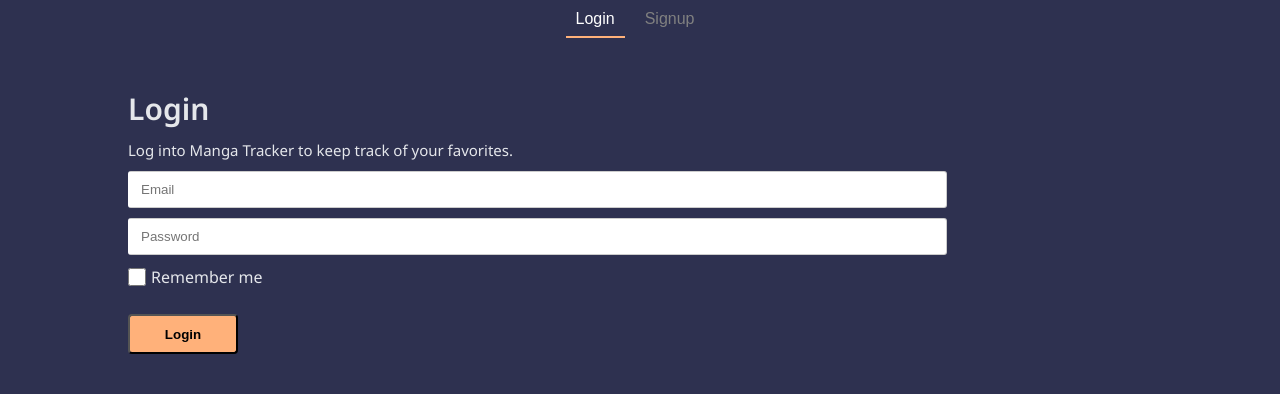
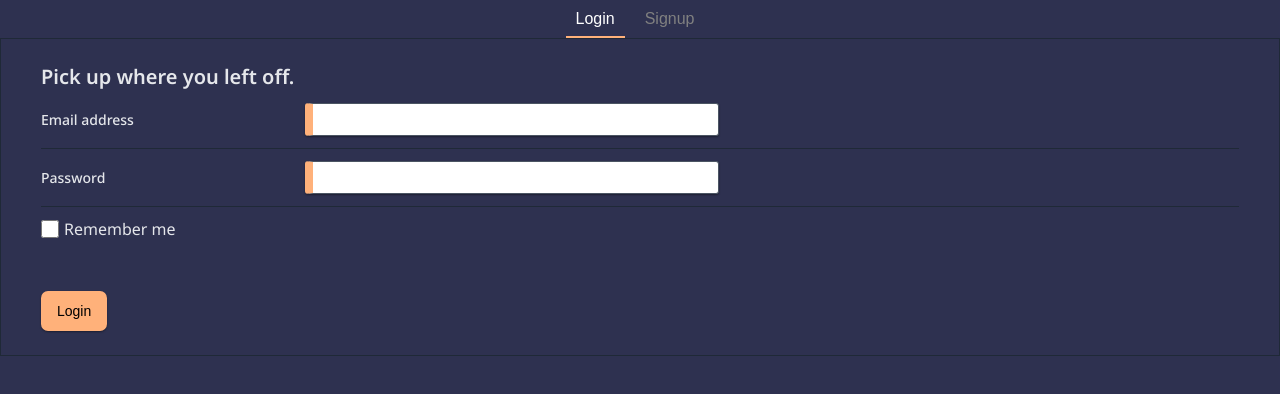
Before and after one commit to anthonyarinze/manga-pulse, a React (Vite) app: page /auth in a window 1280 px wide. Shown: the top 394 px of the page. Built offline with nearby package versions, Linux system fonts and the light colour scheme; no server answers.

Commit message:
Fixed Login Auth Bug (Auto Redirects)

```diff
--- a/src/App.jsx
+++ b/src/App.jsx
@@ -10,6 +10,7 @@ import { QueryClient, QueryClientProvider } from "react-query";
 import Title from "./pages/Title";
 import Auth from "./pages/Auth";
 import { Toaster } from "react-hot-toast";
+import ProtectedRoute from "./ui/ProtectedRoute";
 
 const queryClient = new QueryClient({
   defaultOptions: {
@@ -26,7 +27,13 @@ const App = () => {
       <BrowserRouter>
         <Routes>
           {/* Public Routes */}
-          <Route element={<AppLayout />}>
+          <Route
+            element={
+              <ProtectedRoute>
+                <AppLayout />
+              </ProtectedRoute>
+            }
+          >
             <Route index element={<Navigate replace to="/dashboard" />} />
             <Route path="dashboard" element={<Dashoard />} />
             <Route path="library" element={<Library />} />
--- /dev/null
+++ b/src/hooks/useLogin.jsx
@@ -0,0 +1,21 @@
+import { useMutation, useQueryClient } from "react-query";
+import { useNavigate } from "react-router-dom";
+import { loginUser } from "../services/auth/loginUser";
+import toast from "react-hot-toast";
+
+export function useLogin() {
+  const queryClient = useQueryClient();
+  const navigate = useNavigate();
+  const { mutate: login, isLoading } = useMutation({
+    mutationFn: ({ email, password }) => loginUser({ email, password }),
+    onSuccess: (user) => {
+      navigate("/dashboard", { replace: true });
+      queryClient.setQueryData(["user"], user.user);
+    },
+    onError: () => {
+      toast.error("Provided email/password is incorrect.");
+    },
+  });
+
+  return { login, isLoading };
+}
--- /dev/null
+++ b/src/hooks/useUser.jsx
@@ -0,0 +1,11 @@
+import { useQuery } from "react-query";
+import { getCurrentUser } from "../services/auth/getCurrentUser";
+
+export function useUser() {
+  const { isLoading, data: user } = useQuery({
+    queryKey: ["user"],
+    queryFn: getCurrentUser,
+  });
+
+  return { isLoading, user, isAuthenticated: user?.role === "authenticated" };
+}
--- a/src/pages/Login.jsx
+++ b/src/pages/Login.jsx
@@ -1,56 +1,74 @@
+import Form from "../ui/Form";
+import CheckBox from "../ui/CheckBox";
+import SpinnerMini from "../ui/SpinnerMini";
+import FormRow from "../ui/FormRow";
+import Input from "../ui/Input";
+import Button from "../ui/Button";
+import Heading from "../ui/Heading";
 import styled from "styled-components";
-import Heading from "../ui/Heading";
-import { EmailInput, PasswordInput } from "../ui/AuthInputFields";
-import CheckBox from "../ui/CheckBox";
+import { useLogin } from "../hooks/useLogin";
+import { useState } from "react";
 
-const StyledBackground = styled.section`
-  width: 100%;
-  height: 100%;
+const StyledDiv = styled.div`
   display: flex;
-  margin-top: 5rem;
-  align-items: center;
-  flex-direction: column;
-  justify-content: start;
-  background-color: var(--auth-color);
-`;
-
-const StyledContainer = styled.div`
-  width: 80%;
-  height: 80%;
-`;
-
-const StyledForm = styled.div`
-  display: flex;
-  align-items: start;
-  justify-content: start;
-  flex-direction: column;
-`;
-
-const StyledButton = styled.button`
-  width: 110px;
-  height: 40px;
-  font-weight: 600;
-  margin-top: 25px;
-  border-radius: 4px;
-  background-color: #ffb17a;
+  margin-top: 50px;
+  justify-self: start;
 `;
 
 const Login = () => {
+  const [email, setEmail] = useState("");
+  const [password, setPassword] = useState("");
+  const { login, isLoading } = useLogin();
+
+  function handleSubmit(e) {
+    e.preventDefault();
+    if (!email || !password) return;
+    login(
+      { email, password },
+      {
+        onSettled: () => {
+          setEmail();
+          setPassword();
+        },
+      }
+    );
+  }
+
   return (
-    <StyledBackground>
-      <StyledContainer>
-        <Heading as="h1">Login</Heading>
-        <Heading as="h5">
-          Log into Manga Tracker to keep track of your favorites.
-        </Heading>
-        <StyledForm>
-          <EmailInput />
-          <PasswordInput />
-          <CheckBox />
-        </StyledForm>
-        <StyledButton>Login</StyledButton>
-      </StyledContainer>
-    </StyledBackground>
+    <Form onSubmit={handleSubmit}>
+      <Heading as="h2">Pick up where you left off.</Heading>
+      <FormRow label="Email address" orientation="vertical">
+        <Input
+          type="email"
+          id="email"
+          // This makes this form better for password managers
+          autoComplete="username"
+          value={email}
+          onChange={(e) => setEmail(e.target.value)}
+          disabled={isLoading}
+        />
+      </FormRow>
+      <FormRow label="Password" orientation="vertical">
+        <Input
+          type="password"
+          id="password"
+          autoComplete="current-password"
+          value={password}
+          onChange={(e) => setPassword(e.target.value)}
+          disabled={isLoading}
+        />
+      </FormRow>
+
+      <CheckBox>Remember Me</CheckBox>
+
+      <StyledDiv>
+        <FormRow>
+          <Button disabled={isLoading}>
+            {isLoading ? <SpinnerMini /> : "Login"}
+          </Button>
+        </FormRow>
+      </StyledDiv>
+    </Form>
   );
 };
 
--- a/src/pages/Signup.jsx
+++ b/src/pages/Signup.jsx
@@ -6,6 +6,7 @@ import { useForm } from "react-hook-form";
 import FormRow from "../ui/FormRow";
 import Input from "../ui/Input";
 import Button from "../ui/Button";
+import Heading from "../ui/Heading";
 import styled from "styled-components";
 
 const StyledDiv = styled.div`
@@ -36,6 +37,9 @@ function Signup() {
 
   return (
     <Form onSubmit={handleSubmit(onSubmit)}>
+      <Heading as="h2">
+        Sign up for Manga Tracker to keep track of your favorites.
+      </Heading>
       <FormRow label="Full name" error={errors?.fullName?.message}>
         <Input
           type="text"
--- /dev/null
+++ b/src/services/auth/getCurrentUser.js
@@ -0,0 +1,13 @@
+import supabase from "../../utils/supabase";
+
+export async function getCurrentUser() {
+  const { data: session } = await supabase.auth.getSession();
+
+  if (!session.session) return null;
+
+  const { data, error } = await supabase.auth.getUser();
+
+  if (error) throw new Error(error.message);
+
+  return data.user;
+}
--- /dev/null
+++ b/src/services/auth/loginUser.js
@@ -0,0 +1,12 @@
+import supabase from "../../utils/supabase";
+
+export async function loginUser({ email, password }) {
+  let { data, error } = await supabase.auth.signInWithPassword({
+    email: email,
+    password: password,
+  });
+
+  if (error) throw new Error(error.message);
+
+  return data;
+}
--- a/src/ui/AppLayout.jsx
+++ b/src/ui/AppLayout.jsx
@@ -1,5 +1,4 @@
-// AppLayout.js
-import { useState } from "react";
+import { useState, useEffect } from "react";
 import { Outlet } from "react-router-dom";
 import Header from "./Header";
 import Sidebar from "./Sidebar";
@@ -27,7 +26,6 @@ const Main = styled.main`
 const Container = styled.section`
   height: 100%;
   width: 100%;
-  //removed height and width. potential issue
   display: flex;
   flex-direction: column;
 `;
@@ -36,8 +34,13 @@ function AppLayout() {
   const [isSidebarOpen, setIsSidebarOpen] = useState(true);
 
   const toggleSidebar = () => {
-    setIsSidebarOpen((isSidebarOpen) => !isSidebarOpen);
+    setIsSidebarOpen((prevIsSidebarOpen) => !prevIsSidebarOpen);
   };
+
+  // Use useEffect to delay the state update until after the render phase
+  useEffect(() => {
+    // Any logic that needs to run after the render goes here
+  }, [isSidebarOpen]);
 
   return (
     <StyledAppLayout isSidebarOpen={isSidebarOpen}>
--- a/src/ui/Header.jsx
+++ b/src/ui/Header.jsx
@@ -71,6 +71,12 @@ const StyledSearchBar = styled.input`
   background-color: var(--color-grey-200);
 `;
 
+const StyledDiv = styled.div`
+  display: flex;
+  align-items: center;
+  justify-content: center;
+`;
+
 function Header({ toggleSidebar, isSidebarOpen }) {
   const [isSearchOpen, setIsSearchOpen] = useState(false);
   const [immediateSearchQuery, setImmediateSearchQuery] = useState("");
@@ -140,7 +146,7 @@ function Header({ toggleSidebar, isSidebarOpen }) {
       {!isSidebarOpen && <StyledButton onClick={toggleSidebar} />}
       <StyledIcons>
         <StyledIconBubble>
-          <HiOutlineUser onClick={navigate("/auth")} />
+          <HiOutlineUser onClick={() => navigate("/account")} />
         </StyledIconBubble>
         <StyledSearchBar
           placeholder="Search..."
@@ -150,7 +156,9 @@ function Header({ toggleSidebar, isSidebarOpen }) {
           onChange={handleImmediateSearchQuery}
         />
         {isLoading ? (
-          <SpinnerMini />
+          <StyledDiv>
+            <SpinnerMini />
+          </StyledDiv>
         ) : (
           isSearchOpen &&
           isSearchBarFocused.current &&
--- a/src/ui/Input.jsx
+++ b/src/ui/Input.jsx
@@ -4,7 +4,7 @@ const Input = styled.input`
   padding: 0.8rem 1.2rem;
   background-color: white;
   box-shadow: var(--shadow-sm);
-  border-radius: var(--border-radius-md);
+  border-radius: 3px;
   border: 1px solid var(--color-grey-300);
   border-left: 8px solid #ffb17a;
   transition: border-left-color 0.3s ease-in-out;
--- /dev/null
+++ b/src/ui/ProtectedRoute.jsx
@@ -0,0 +1,33 @@
+import { useNavigate } from "react-router-dom";
+import styled from "styled-components";
+import { useUser } from "../hooks/useUser";
+import { useEffect } from "react";
+import Spinner from "../ui/Spinner";
+
+const FullPage = styled.div`
+  display: flex;
+  height: 100vh;
+  align-items: center;
+  justify-content: center;
+  background-color: var(--color-grey-50);
+`;
+
+const ProtectedRoute = ({ children }) => {
+  const navigate = useNavigate();
+  const { isLoading, isAuthenticated } = useUser();
+
+  useEffect(() => {
+    if (!isAuthenticated && !isLoading) navigate("/login");
+  }, [isAuthenticated, isLoading, navigate]);
+
+  if (isLoading)
+    return (
+      <FullPage>
+        <Spinner />
+      </FullPage>
+    );
+
+  if (isAuthenticated) return children;
+};
+
+export default ProtectedRoute;
```
